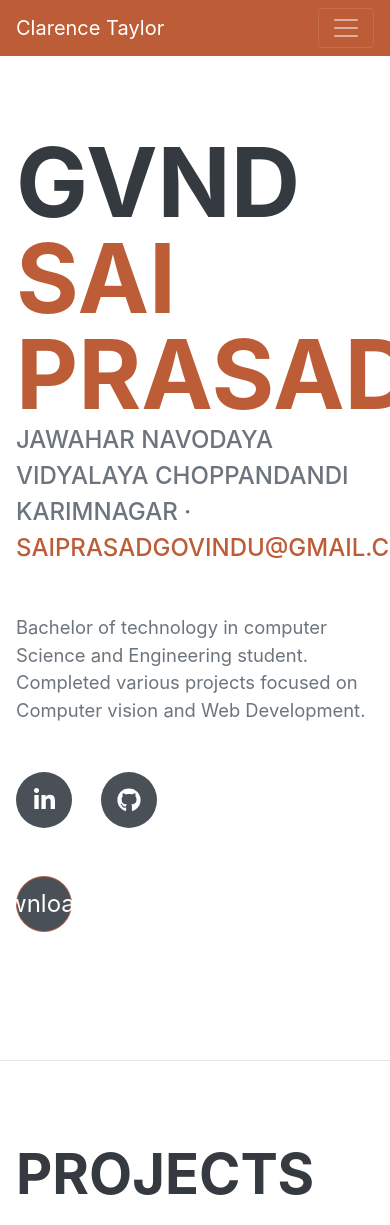
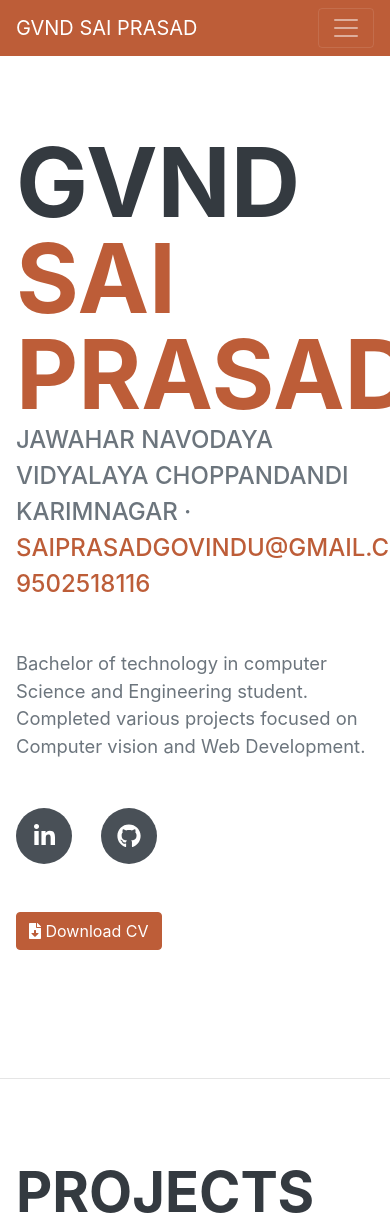
Before and after one commit to saiprasad1586/Portfolio, a Flask app: page / in a window 390 px wide; the page is wider, and only the part inside the window is pictured. Shown: the top 1225 px of that part. Run offline with Flask 2, Linux system fonts and the light colour scheme; some libraries are stand-ins or nearby versions; some web fonts are replaced.

Commit message:
Update Db

```diff
--- a/app.py
+++ b/app.py
@@ -1,12 +1,23 @@
 from flask import Flask,redirect,url_for,render_template,request
 from flask_cors import CORS,cross_origin
+import pymongo as pmb
+import datetime
+import os
 app=Flask(__name__)
+
+client = pmb.MongoClient('mongodb+srv://Saiprasad:Srihari@cluster0.kkyyt.mongodb.net/WebIp?retryWrites=true&w=majority')
+
+db = client['mywebip']
 
 
 @app.route('/',methods=['GET','POST'])
 @cross_origin()
 def home():
+    ip_address = str(request.remote_addr)
+    print(ip_address)
+    db.ipaddr.insert_one({"timeStamp": datetime.datetime.now(),"ip_Address":ip_address})
     return render_template('index.html')
 
 if __name__ == '__main__':
-    app.run(debug=True)
+    port = int(os.environ.get("PORT", 5000))
+    app.run(host='0.0.0.0', port=port)
--- a/templates/index.html
+++ b/templates/index.html
@@ -20,7 +20,7 @@
         <!-- Navigation-->
         <nav class="navbar navbar-expand-lg navbar-dark bg-primary fixed-top" id="sideNav">
             <a class="navbar-brand js-scroll-trigger" href="#page-top">
-                <span class="d-block d-lg-none">Clarence Taylor</span>
+                <span class="d-block d-lg-none">GVND SAI PRASAD</span>
                 <span class="d-none d-lg-block"><img class="img-fluid img-profile rounded-circle mx-auto mb-2" src={{ url_for('static', filename="img/profile.jpg") }} alt="" /></span>
             </a>
             <button class="navbar-toggler" type="button" data-toggle="collapse" data-target="#navbarSupportedContent" aria-controls="navbarSupportedContent" aria-expanded="false" aria-label="Toggle navigation"><span class="navbar-toggler-icon"></span></button>
@@ -48,6 +48,7 @@
                     <div class="subheading mb-5">
                         JAWAHAR NAVODAYA VIDYALAYA CHOPPANDANDI KARIMNAGAR ·
                         <a href="mailto:saiprasadgovindu@gmail.com">saiprasadgovindu@gmail.com</a>
+                        <a href="tel:9502518116">9502518116</a>
                     </div>
                     <p class="lead mb-5"> Bachelor of technology in computer Science and Engineering student. Completed various projects focused on Computer vision and Web Development.  </p>
                     <div class="social-icons mb-5">
@@ -55,8 +56,8 @@
                         <a class="social-icon" href="https://github.com/saiprasad1586/"><i class="fab fa-github"></i></a>
 
                     </div>
-                    <div class="sociall-icons mb-5">
-                        <a class=" sociall-icon btn btn-primary" href={{ url_for('static', filename="Resume.pdf") }}><i class="fas fa-file-download"></i> Download CV</a>
+                    <div class="mb-5">
+                        <a class=" btn btn-primary" href={{ url_for('static', filename="Resume.pdf") }}><i class="fas fa-file-download"></i> Download CV</a>
                     </div>
                 </div>
             </section>
```
Also changed, not shown: 1 other file.
